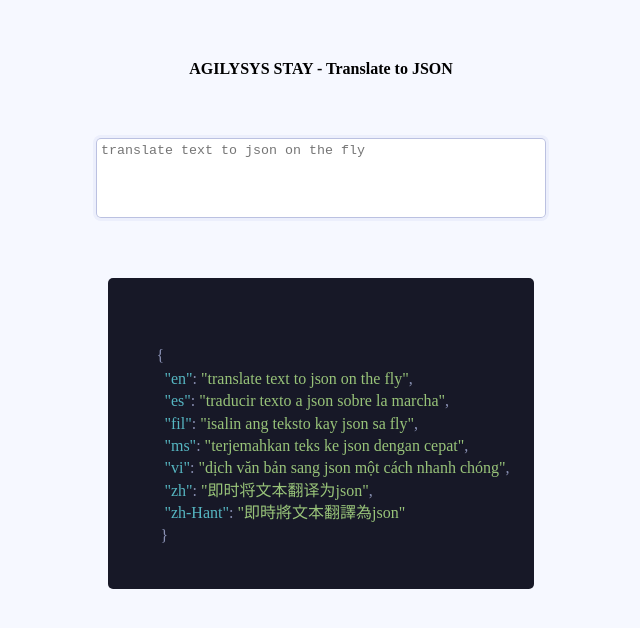
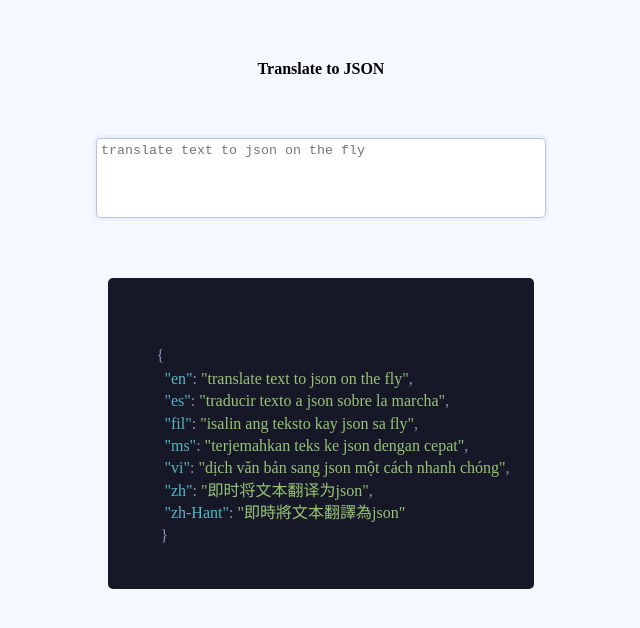
Before and after one commit to SampathParavasthu/translate-to-json, a website built with webpack: page client/src/index.html in a window 1280 px wide. Shown: the whole page, without its empty margins (319-959 px from the left). Built offline with nearby package versions, Linux system fonts and the light colour scheme.

Commit message:
Made some refractor

```diff
--- a/client/package.json
+++ b/client/package.json
@@ -1,5 +1,5 @@
 {
-  "name": "rgstay-translator",
+  "name": "translator",
   "version": "1.0.0",
   "description": "",
   "main": "index.js",
--- a/client/src/index.html
+++ b/client/src/index.html
@@ -8,7 +8,7 @@
 </head>
 
 <body>
-  <h4>AGILYSYS STAY - Translate to JSON</h4>
+  <h4>Translate to JSON</h4>
   <textarea name="text" rows="2" placeholder="translate text to json on the fly" autofocus></textarea>
   <pre>
     <button class="copy_button">COPY</button>
```
Also changed, not shown: package.json (line endings or trailing spaces), 2 other files.
